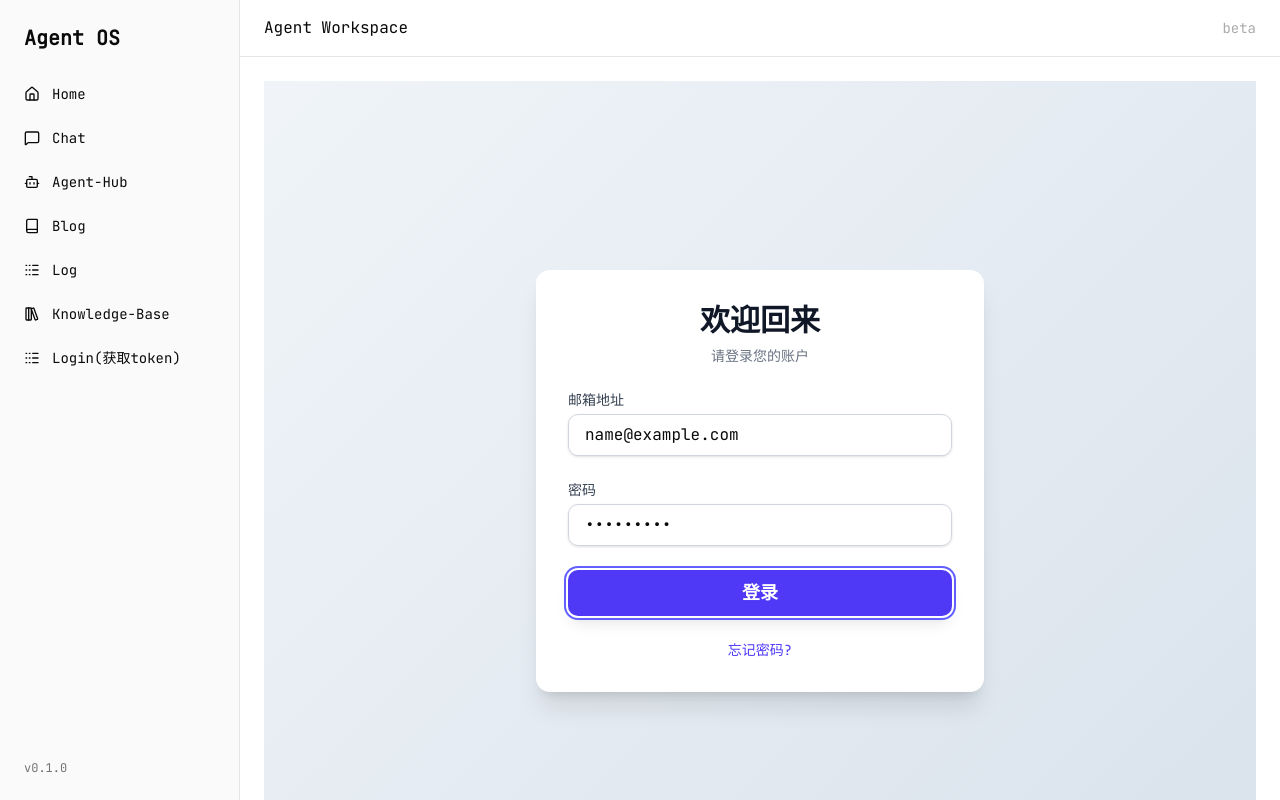
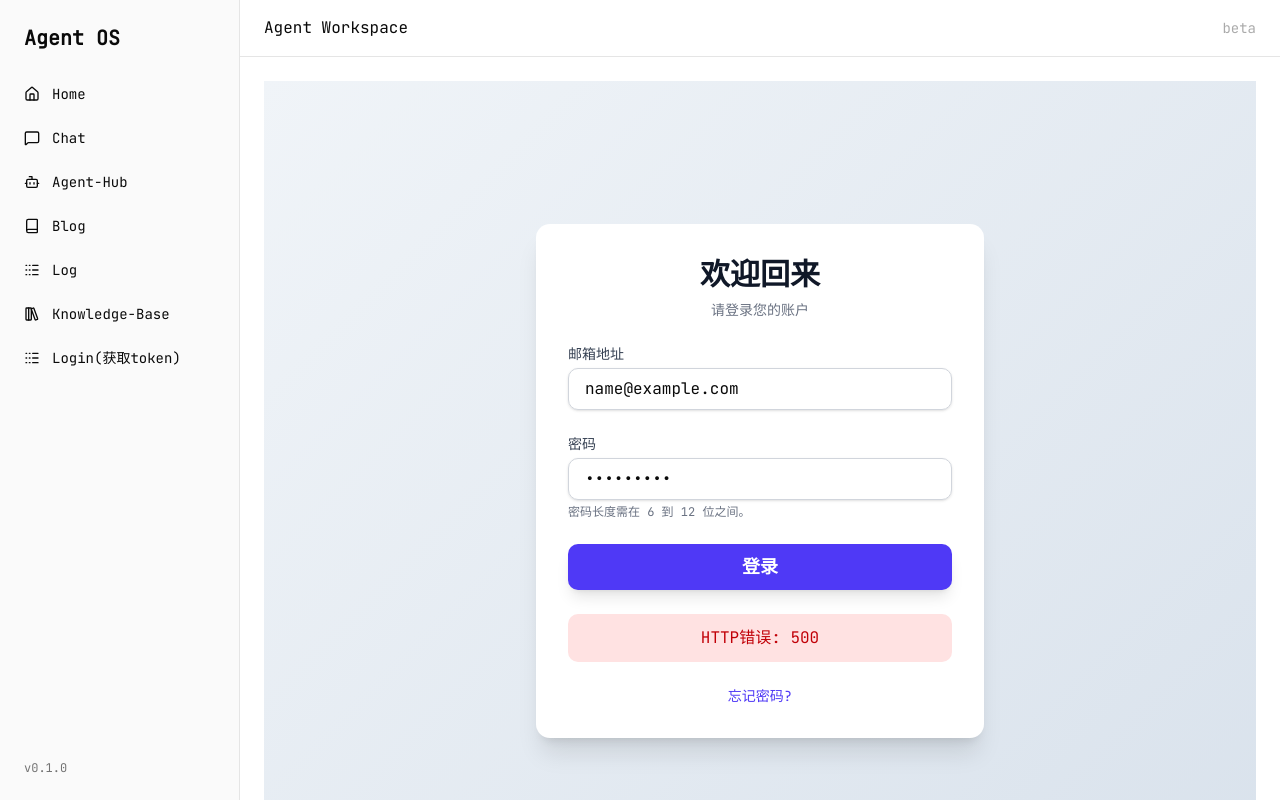
Before and after one commit to buhuijiaojiao/agent-os-web, a Next.js app: page /login in a window 1280 px wide. Both pictures are taken after typing "name@example.com", "Sample123" into the empty fields and a click on the button "登录". Built offline with nearby package versions, Linux system fonts and the light colour scheme; no server answers.

Commit message:
✨feat: -新增登录请求代码 -于htttp请求封装携带token，代理层完成转发

```diff
--- a/src/app/api/proxy/[...path]/route.ts
+++ b/src/app/api/proxy/[...path]/route.ts
@@ -17,6 +17,7 @@ export async function handler(req: NextRequest) {
     method: req.method,
     headers: {
       "Content-Type": req.headers.get("Content-Type") || "application/json",
+      "Authorization": req.headers.get("Authorization") || "",
     },
   };
 
--- a/src/app/login/page.tsx
+++ b/src/app/login/page.tsx
@@ -1,30 +1,102 @@
 "use client";
-import React, { useState } from "react";
-// 移除了 useCallback，简化逻辑
+import React, { useState, useCallback } from "react";
+// 引入 Next.js Router (假设可用，用于页面跳转)
+// import { useRouter } from 'next/navigation';
 
 // ----------------------------------------------------
-// TypeScript React Component - 极简核心功能
+// 引入封装的 HTTP 请求方法
+// ----------------------------------------------------
+import { httpPost } from "@/lib/http"; // 假设路径为 @/lib/http
+
+// ----------------------------------------------------
+// 前端数据模型定义 (与后端 DTO 保持一致)
+// ----------------------------------------------------
+interface LoginDto {
+  email: string;
+  password: string;
+}
+
+// 假设后端成功响应结构中，data 字段的内容 (Token)
+interface LoginVo {
+  token: string;
+  // 可以包含其他用户信息
+}
+
+// ----------------------------------------------------
+// TypeScript React Component - 补全登录逻辑
 // ----------------------------------------------------
 
 export default function LoginPage() {
-  // 状态管理：只保留输入值
+  // 状态管理
   const [email, setEmail] = useState("");
   const [password, setPassword] = useState("");
+  const [isLoading, setIsLoading] = useState(false);
+  const [message, setMessage] = useState<{
+    text: string | null;
+    isError: boolean;
+  }>({ text: null, isError: false });
 
   /**
-   * 登录处理函数 - 仅捕获输入值
+   * 显示消息框
    */
-  const doLogin = (event: React.FormEvent) => {
-    event.preventDefault();
+  const showMessage = (text: string, isError: boolean) => {
+    setMessage({ text, isError });
+  };
 
-    // 核心功能：打印输入值，后续在此处添加认证逻辑
-    console.log("--- 登录尝试（核心功能）---");
-    console.log("邮箱:", email);
-    console.log("密码:", password);
+  /**
+   * 登录处理函数
+   */
+  const doLogin = useCallback(
+    async (event: React.FormEvent) => {
+      event.preventDefault();
 
-    // TODO: 在这里集成您的后端认证 API 调用 (如： fetch('/api/login', ...))
-    // 成功后，保存Token 进行页面跳转
-  };
+      if (!email || !password) {
+        showMessage("邮箱和密码不能为空。", true);
+        return;
+      }
+
+      setIsLoading(true);
+      showMessage(null, false); // 清除旧消息
+
+      const loginPayload: LoginDto = { email, password };
+
+      try {
+        // 1. 使用封装后的 httpPost 发送登录请求
+        // 捕获的任何 Error.message 都会是后端返回的业务错误信息，或者 HTTP 错误信息。
+        const token = await httpPost<LoginVo>(
+          "/api/proxy/doLogin",
+          loginPayload
+        );
+
+        //保存 Token 到本地存储
+        localStorage.setItem("authToken", token);
+
+        showMessage("登录成功，正在跳转...", false);
+        console.log("登录成功，Token:", token);
+
+        // 实际应用中：跳转到主页或聊天页面这里先不写
+
+      } catch (error) {
+        // 2. 捕获由 httpPost 或代理层 抛出的错误
+        const errorMessage =
+          error instanceof Error ? error.message : "未知错误，请稍后重试。";
+        showMessage(errorMessage, true);
+        console.error("Login Error:", error);
+      } finally {
+        setIsLoading(false);
+      }
+    },
+    [email, password]
+  );
+
+  // 动态 Tailwind CSS 类用于消息框
+  const messageClass = message.text
+    ? message.isError
+      ? "bg-red-100 text-red-700"
+      : "bg-green-100 text-green-700"
+    : "hidden";
+
+  const buttonText = isLoading ? "登录中..." : "登录";
 
   return (
     // 使用 min-h-screen 和 flex 居中容器
@@ -59,6 +131,7 @@ export default function LoginPage() {
               value={email}
               onChange={(e) => setEmail(e.target.value)}
               className="w-full px-4 py-2 border border-gray-300 rounded-lg shadow-sm focus:outline-none focus:ring-2 focus:ring-indigo-500 focus:border-indigo-500 transition duration-150 ease-in-out text-base"
+              disabled={isLoading}
             />
           </div>
 
@@ -80,21 +153,32 @@ export default function LoginPage() {
               value={password}
               onChange={(e) => setPassword(e.target.value)}
               className="w-full px-4 py-2 border border-gray-300 rounded-lg shadow-sm focus:outline-none focus:ring-2 focus:ring-indigo-500 focus:border-indigo-500 transition duration-150 ease-in-out text-base"
+              disabled={isLoading}
             />
+            {/* 提示密码长度限制，与后端 LoginDto 校验保持一致 */}
+            <p className="mt-1 text-xs text-gray-500">
+              密码长度需在 6 到 12 位之间。
+            </p>
           </div>
 
           {/* 登录按钮 */}
           <div>
             <button
               type="submit"
-              // 移除了 disabled 状态
-              className="w-full flex justify-center py-2 px-4 border border-transparent rounded-lg shadow-lg text-lg font-semibold text-white bg-indigo-600 hover:bg-indigo-700 focus:outline-none focus:ring-2 focus:ring-offset-2 focus:ring-indigo-500 transition duration-150 ease-in-out transform active:scale-95"
+              disabled={isLoading}
+              className="w-full flex justify-center py-2 px-4 border border-transparent rounded-lg shadow-lg text-lg font-semibold text-white bg-indigo-600 hover:bg-indigo-700 focus:outline-none focus:ring-2 focus:ring-offset-2 focus:ring-indigo-500 transition duration-150 ease-in-out transform active:scale-95 disabled:bg-indigo-400"
             >
-              登录
+              {buttonText}
             </button>
           </div>
 
-          {/* 移除了消息显示区域 */}
+          {/* 消息显示区域 */}
+          <div
+            className={`text-center p-3 rounded-lg ${messageClass}`}
+            role="alert"
+          >
+            {message.text}
+          </div>
         </form>
 
         <div className="text-center text-sm">
--- a/src/lib/http.ts
+++ b/src/lib/http.ts
@@ -11,17 +11,23 @@ export interface Result<T> {
 /**
  * HTTP 基础请求方法
  */
-async function request<T>(
-  url: string,
-  options: RequestInit = {}
-): Promise<T> {
+async function request<T>(url: string, options: RequestInit = {}): Promise<T> {
+  const token = localStorage.getItem("authToken");
+
+  // 基础 headers 包含 Content-Type
+  const headers: HeadersInit = {
+    "Content-Type": "application/json",
+    ...(options.headers || {}),
+  };
+
+  // 携带 Token 添加到 Authorization 头部
+  if (token) {
+    headers["Authorization"] = `Bearer ${token}`; // 标准格式：Bearer + Token
+  }
 
   const res = await fetch(url, {
     cache: "no-store",
-    headers: {
-      "Content-Type": "application/json",
-      ...(options.headers || {}),
-    },
+    headers, // 使用最终 Headers
     ...options,
   });
 
@@ -40,13 +46,10 @@ async function request<T>(
   return result.data;
 }
 
-
-
 /**
  * GET 请求
  */
-export const httpGet = <T>(url: string) =>
-  request<T>(url, { method: "GET" });
+export const httpGet = <T>(url: string) => request<T>(url, { method: "GET" });
 
 /**
  * POST 请求
```
